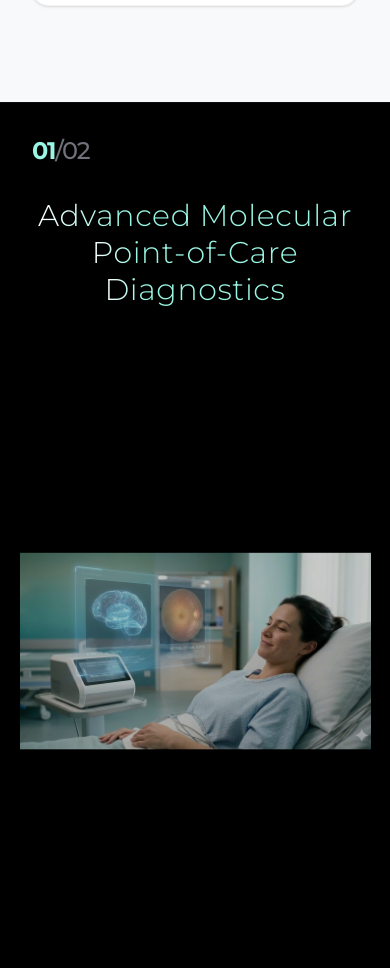
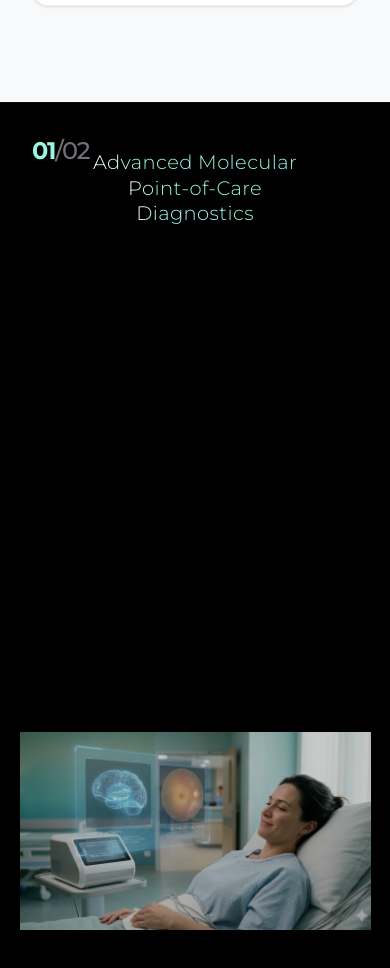
Before and after one commit to zamizayn/prexilon, a React (Vite) app: page / in a window 390 px wide. Shown: the part 4440-5408 px from the top of the page. Built offline with nearby package versions, Linux system fonts and the light colour scheme.

Commit message:
ui fixes

```diff
--- a/src/App.tsx
+++ b/src/App.tsx
@@ -194,7 +194,7 @@ export default function App() {
       }
     });
 
-    gsap.set(scope.querySelectorAll(".molecular-image-layer"), { y: "15vh" });
+    gsap.set(scope.querySelectorAll(".molecular-image-layer"), { y: 0 });
 
     molecularTl.to(scope.querySelector(".molecular-setup-layer"), { opacity: 0, scale: 1.1, duration: 0.2 })
       .to(scope.querySelector(".molecular-image-layer"), {
@@ -222,7 +222,7 @@ export default function App() {
       }
     });
 
-    gsap.set(scope.querySelectorAll(".eye-image-layer"), { y: "15vh" });
+    gsap.set(scope.querySelectorAll(".eye-image-layer"), { y: 0 });
 
     eyeTl.to(scope.querySelector(".eye-setup-layer"), { opacity: 0, scale: 1.1, duration: 0.2 })
       .to(scope.querySelector(".eye-image-layer"), {
@@ -493,7 +493,7 @@ export default function App() {
           <section className="molecular-scroll-section relative z-20 bg-black text-white w-full border-t border-white/5 overflow-hidden">
             <div className="molecular-pin-container relative w-full h-screen flex flex-col items-center justify-center">
               {/* Background Image Container - Starts as small preview, grows to full screen */}
-              <div className="molecular-image-layer absolute z-0 overflow-hidden w-[90vw] md:w-full max-w-2xl aspect-video rounded-none flex items-center justify-center">
+              <div className="molecular-image-layer absolute z-0 overflow-hidden w-[90vw] md:w-full max-w-2xl aspect-video rounded-none flex items-center justify-center" style={{ bottom: '2vh', top: 'auto', transform: 'translateY(0)' }}>
                 <img src={posImg} alt="Molecular Diagnostics" className="molecular-inner-img w-full h-full object-cover" />
                 <div className="molecular-bg-gradient absolute inset-0 bg-gradient-to-r from-black via-black/40 to-transparent opacity-0 pointer-events-none" />
               </div>
@@ -509,8 +509,8 @@ export default function App() {
                 </div>
 
                 {/* Title */}
-                <div className="absolute inset-x-0 top-24 md:top-24 z-20 flex flex-col items-center justify-center text-center w-full px-8">
-                  <h2 className="text-3xl md:text-5xl 2xl:text-[4.5rem] font-display font-light leading-[1.1] md:leading-[1.15] tracking-[0.02em] pb-2 text-transparent">
+                <div className="absolute inset-x-0 top-[clamp(1rem,4vh,3rem)] z-20 flex flex-col items-center justify-center text-center w-full px-8 pt-4">
+                  <h2 className="text-[clamp(1.2rem,min(5vw,6vh),3.5rem)] font-display font-light leading-[1.1] md:leading-[1.15] tracking-[0.02em] pb-2 text-transparent">
                     <span className="block w-fit mx-auto md:pr-2 mb-1 bg-clip-text" style={{ backgroundImage: 'linear-gradient(to right, #ffffff 0%, #99f6e4 25%, #99f6e4 100%)' }}>Advanced Molecular</span>
                     <span className="block w-fit mx-auto md:pr-2 mb-1 bg-clip-text" style={{ backgroundImage: 'linear-gradient(to right, #ffffff 0%, #99f6e4 20%, #99f6e4 100%)' }}>Point-of-Care</span>
                     <span className="block w-fit mx-auto md:pr-2 bg-clip-text" style={{ backgroundImage: 'linear-gradient(to right, #ffffff 0%, #99f6e4 20%, #99f6e4 100%)' }}>Diagnostics</span>
@@ -546,7 +546,7 @@ export default function App() {
           <section className="eye-scroll-section relative z-20 bg-black text-white w-full border-t border-white/5 overflow-hidden">
             <div className="eye-pin-container relative w-full h-screen flex flex-col items-center justify-center">
               {/* Background Image Container - Circular Eye Look */}
-              <div className="eye-image-layer absolute z-10 overflow-hidden flex items-center justify-center bg-black" style={{ width: 'min(360px, 90vw)', height: '150px', clipPath: 'url(#eye-clip-home)' }}>
+              <div className="eye-image-layer absolute z-10 overflow-hidden flex items-center justify-center bg-black" style={{ width: 'min(360px, 90vw)', height: '150px', clipPath: 'url(#eye-clip-home)', bottom: '5vh', top: 'auto' }}>
                 {/* Image wrapper to handle internal scaling separate from shape scaling */}
                 <div className="eye-zoom-wrapper absolute w-[100vw] h-[100vh] flex items-center justify-center">
                   <img src={posImgSharp} alt="AI Retinal Screening" className="eye-main-img absolute inset-0 h-full w-full object-cover" />
@@ -566,8 +566,8 @@ export default function App() {
                 </div>
 
                 {/* Title */}
-                <div className="absolute inset-x-0 top-24 md:top-24 z-20 flex flex-col items-center justify-center text-center w-full px-8">
-                  <h2 className="text-3xl md:text-5xl 2xl:text-[4.5rem] font-display font-light leading-[1.1] md:leading-[1.15] tracking-[0.02em] pb-2 text-transparent">
+                <div className="absolute inset-x-0 top-[clamp(1rem,4vh,3rem)] z-20 flex flex-col items-center justify-center text-center w-full px-8 pt-4">
+                  <h2 className="text-[clamp(1.2rem,min(5vw,6vh),3.5rem)] font-display font-light leading-[1.1] md:leading-[1.15] tracking-[0.02em] pb-2 text-transparent">
                     <span className="block w-fit mx-auto md:pr-2 mb-1 bg-clip-text" style={{ backgroundImage: 'linear-gradient(to right, #ffffff 0%, #99f6e4 25%, #99f6e4 100%)' }}>AI-Powered Retinal</span>
                     <span className="block w-fit mx-auto md:pr-2 mb-1 bg-clip-text" style={{ backgroundImage: 'linear-gradient(to right, #ffffff 0%, #99f6e4 20%, #99f6e4 100%)' }}>Screening</span>
                     <span className="block w-fit mx-auto md:pr-2 bg-clip-text" style={{ backgroundImage: 'linear-gradient(to right, #ffffff 0%, #99f6e4 20%, #99f6e4 100%)' }}>Technology</span>
```
